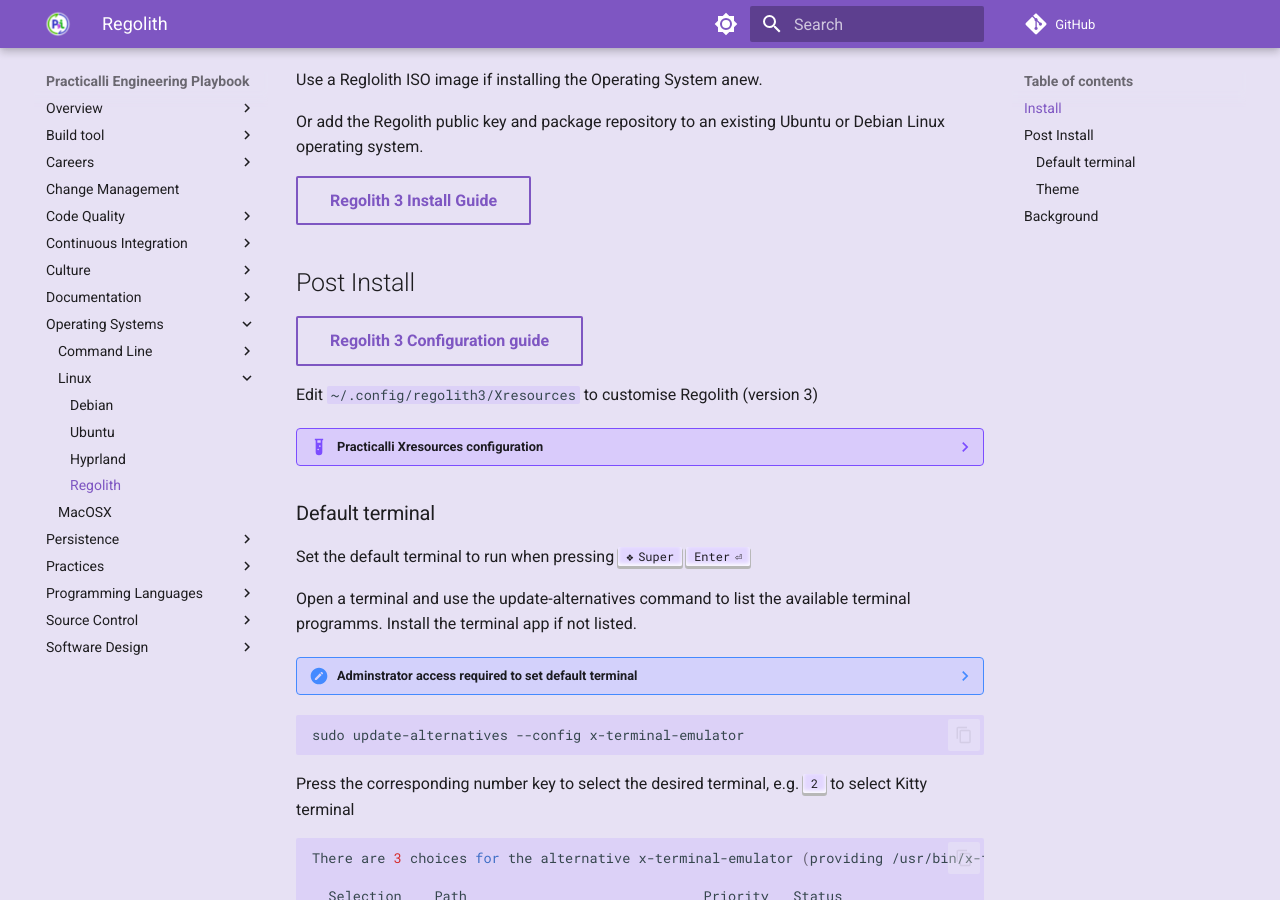
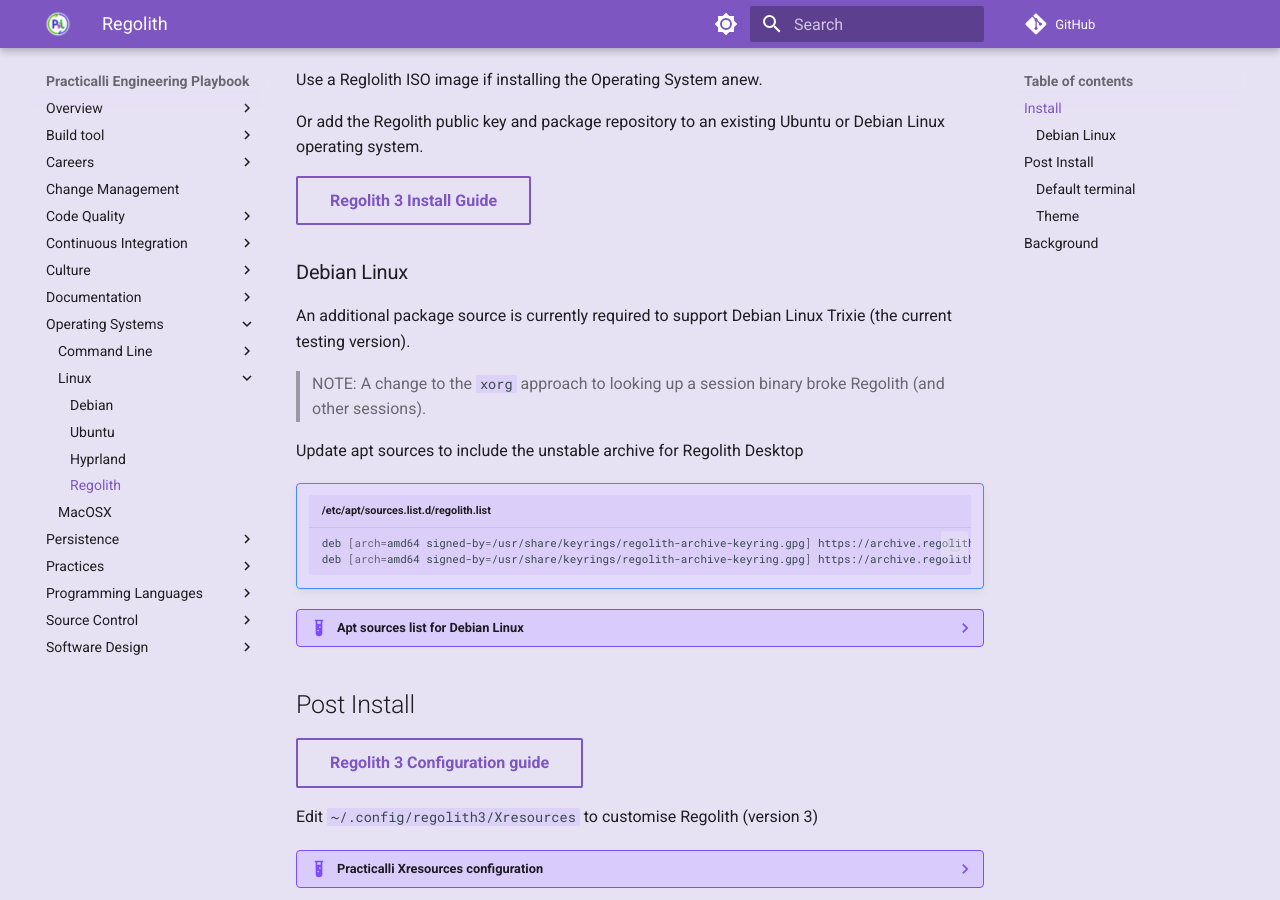
Before and after one commit to practicalli/engineering-playbook, an MkDocs documentation site: the page built from docs/os/linux/regolith.md, in a window 1280 px wide and 900 px high, scrolled down 434 px. Built offline with MkDocs 1.6.1 and Material for MkDocs 9.7.7, drawn with Linux system fonts in a browser that asks for light colours; plug-ins that fetch from the network failed and are left out; comment, search, counter and statistics services are not loaded.

Commit message:
os: debian linux trixie archive resolves xorg change
resolve: #35

````diff
--- a/docs/os/linux/regolith.md
+++ b/docs/os/linux/regolith.md
@@ -15,6 +15,37 @@
 Or add the Regolith public key and package repository to an existing Ubuntu or Debian Linux operating system.
 
 [Regolith 3 Install Guide](https://regolith-desktop.com/docs/using-regolith/install/){target=_blank .md-button}
+
+### Debian Linux
+
+An additional package source is currently required to support Debian Linux Trixie (the current testing version).
+
+> NOTE: A change to the `xorg` approach to looking up a session binary broke Regolith (and other sessions).
+
+Update apt sources to include the unstable archive for Regolith Desktop
+
+!!! NOTE ""
+    ```shell title="/etc/apt/sources.list.d/regolith.list"
+    deb [arch=amd64 signed-by=/usr/share/keyrings/regolith-archive-keyring.gpg] https://archive.regolith-desktop.com/debian/testing testing main
+    deb [arch=amd64 signed-by=/usr/share/keyrings/regolith-archive-keyring.gpg] https://archive.regolith-desktop.com/debian/unstable testing main
+    ```
+
+??? EXAMPLE "Apt sources list for Debian Linux"
+
+    New style apt configuration
+    ```config title="/etc/apt/sources.list.d/regolith.sources"
+    Types: deb
+    URIs: https://archive.regolith-desktop.com/debian/testing/
+    Suites: testing
+    Components: main
+    Signed-By: /usr/share/keyrings/regolith-archive-keyring.gpg
+
+    Types: deb
+    URIs: https://archive.regolith-desktop.com/debian/unstable
+    Suites: testing
+    Components: main
+    Signed-By: /usr/share/keyrings/regolith-archive-keyring.gpg
+    ```
 
 ## Post Install
 
````
Also changed, not shown: CHANGELOG.md (+1 -0 lines).
